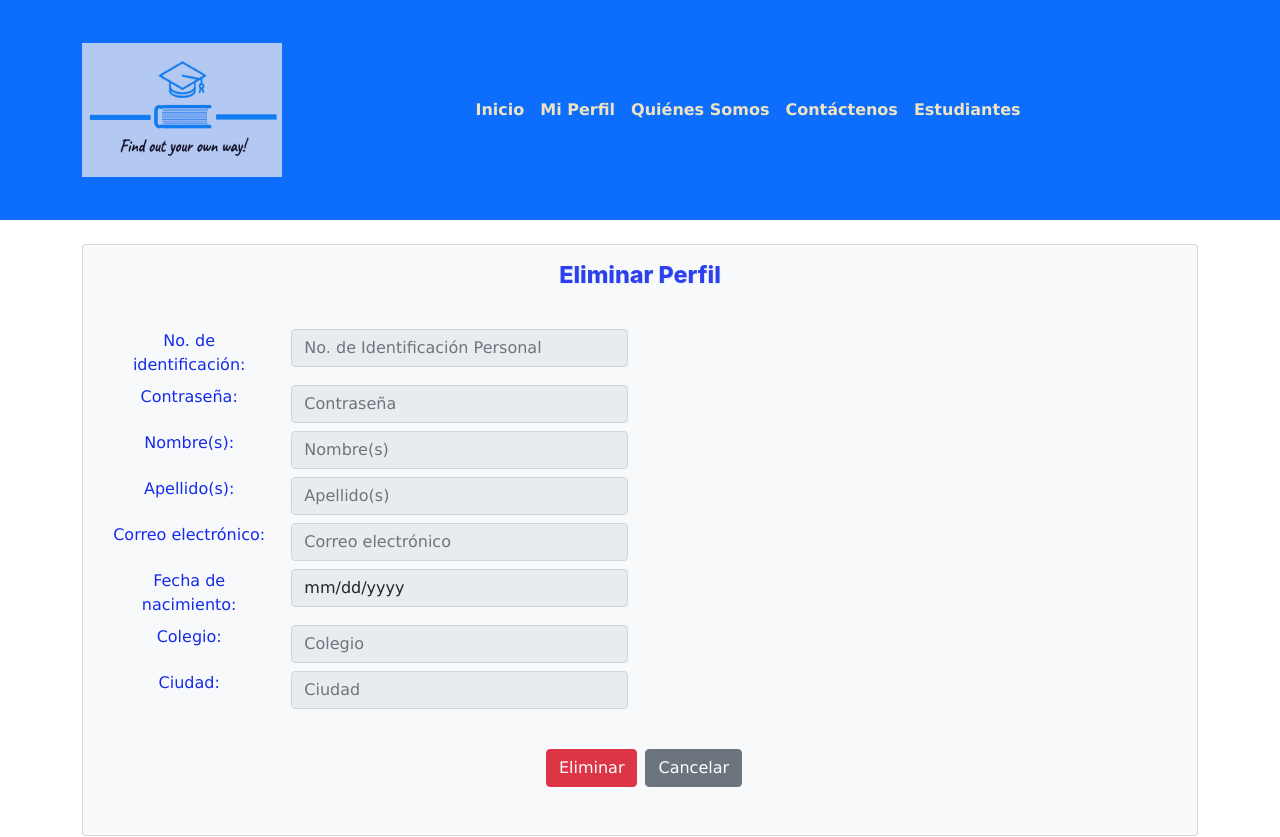
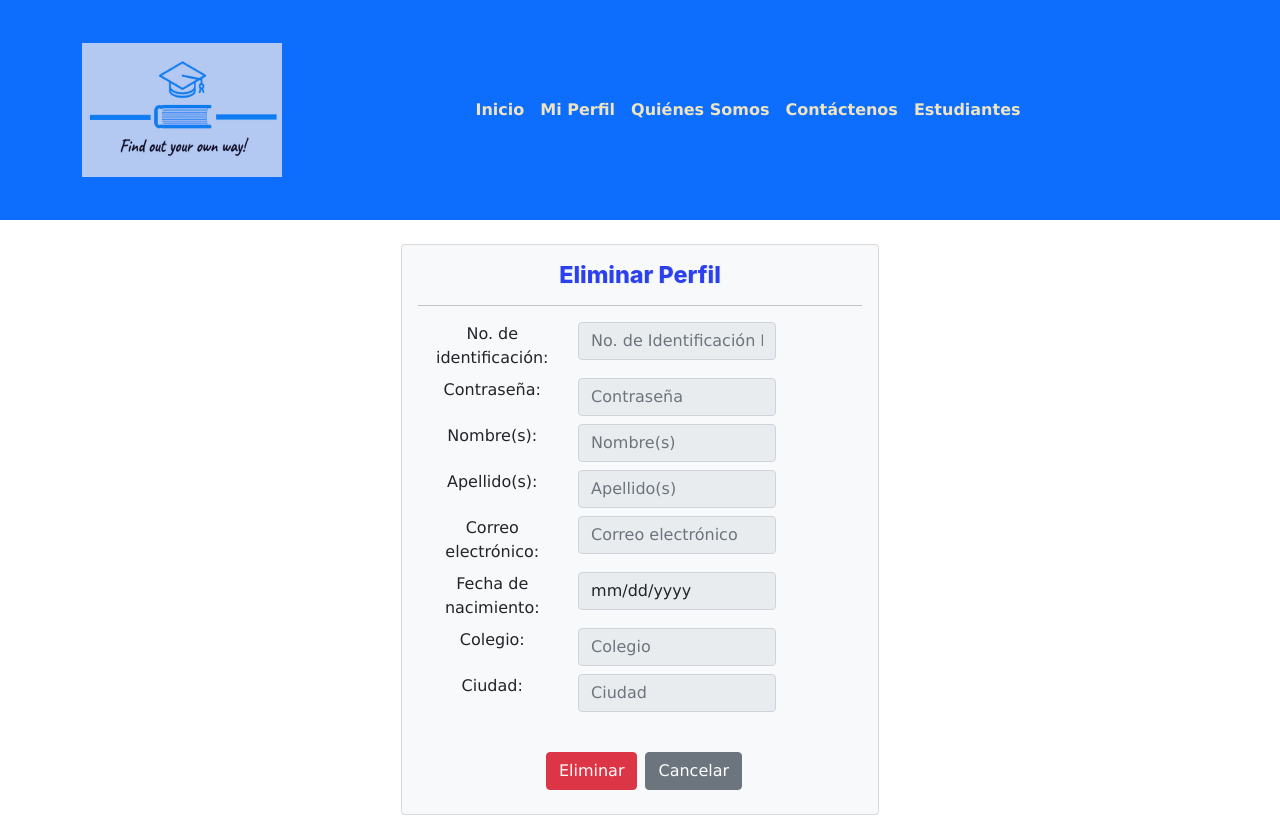
Before and after one commit to polware/Grupo30_Equipo3, a Vue app in the folder cli/: page /borrarperfil in a window 1280 px wide. Shown: the top 837 px of the page. Built offline with nearby package versions, Linux system fonts and the light colour scheme; no server answers.

Commit message:
Plantilla de borrar perfil actualizada.

```diff
--- a/cli/src/views/BorrarPerfil.vue
+++ b/cli/src/views/BorrarPerfil.vue
@@ -1,6 +1,5 @@
 <template>
-    <section>
-    <div class="container">
+    <div>
         <b-alert
             :show="dismissCountDown"
             dismissible
@@ -10,75 +9,75 @@
             {{mensaje.texto}}
         </b-alert>
         <br>
+        <form class="contenido">
         <b-card bg-variant="light">
             <h2>Eliminar Perfil</h2>
-            <br>
+            <hr>
             <b-container fluid>
                 <b-row class="my-2">
-                    <b-col sm="2"><label for="input-none">No. de identificación:</label></b-col>
-                    <b-col sm="4">
+                    <b-col sm="4"><label for="input-none">No. de identificación:</label></b-col>
+                    <b-col sm="6">
                     <b-form-input type="text" id="input-none" :state="null" placeholder="No. de Identificación Personal" v-model="estudianteBorrar.numident" disabled></b-form-input>
                     </b-col>
                 </b-row>
 
                 <b-row class="my-2">
-                    <b-col sm="2"><label for="input-none">Contraseña:</label></b-col>
-                    <b-col sm="4">
+                    <b-col sm="4"><label for="input-none">Contraseña:</label></b-col>
+                    <b-col sm="6">
                     <b-form-input type="password" id="input-none" :state="null" placeholder="Contraseña" v-model="estudianteBorrar.password" disabled></b-form-input>
                     </b-col>
                 </b-row>
 
                 <b-row class="my-2">
-                    <b-col sm="2"><label for="input-none">Nombre(s):</label></b-col>
-                    <b-col sm="4">
+                    <b-col sm="4"><label for="input-none">Nombre(s):</label></b-col>
+                    <b-col sm="6">
                     <b-form-input type="text" id="input-none" :state="null" placeholder="Nombre(s)" v-model="estudianteBorrar.nombre" disabled></b-form-input>
                     </b-col>
                 </b-row>
 
                 <b-row class="my-2">
-                    <b-col sm="2"><label for="input-none">Apellido(s):</label></b-col>
-                    <b-col sm="4">
+                    <b-col sm="4"><label for="input-none">Apellido(s):</label></b-col>
+                    <b-col sm="6">
                     <b-form-input type="text" id="input-none" :state="null" placeholder="Apellido(s)" v-model="estudianteBorrar.apellido" disabled></b-form-input>
                     </b-col>
                 </b-row>
 
                 <b-row class="my-2">
-                    <b-col sm="2"><label for="input-none">Correo electrónico:</label></b-col>
-                    <b-col sm="4">
+                    <b-col sm="4"><label for="input-none">Correo electrónico:</label></b-col>
+                    <b-col sm="6">
                     <b-form-input type="text" id="input-none" :state="null" placeholder="Correo electrónico" v-model="estudianteBorrar.correo" disabled></b-form-input>
                     </b-col>
                 </b-row>
 
                 <b-row class="my-2">
-                    <b-col sm="2"><label for="input-none">Fecha de nacimiento:</label></b-col>
-                    <b-col sm="4">
+                    <b-col sm="4"><label for="input-none">Fecha de nacimiento:</label></b-col>
+                    <b-col sm="6">
                     <b-form-input type="date" id="input-none" :state="null" placeholder="Fecha de nacimiento" v-model="estudianteBorrar.fechanac" disabled></b-form-input>
                     </b-col>
                 </b-row>
 
                 <b-row class="my-2">
-                    <b-col sm="2"><label for="input-none">Colegio:</label></b-col>
-                    <b-col sm="4">
+                    <b-col sm="4"><label for="input-none">Colegio:</label></b-col>
+                    <b-col sm="6">
                     <b-form-input type="text" id="input-none" :state="null" placeholder="Colegio" v-model="estudianteBorrar.colegio" disabled></b-form-input>
                     </b-col>
                 </b-row>
 
                 <b-row class="my-2">
-                    <b-col sm="2"><label for="input-none">Ciudad:</label></b-col>
-                    <b-col sm="4">
+                    <b-col sm="4"><label for="input-none">Ciudad:</label></b-col>
+                    <b-col sm="6">
                     <b-form-input type="text" id="input-none" :state="null" placeholder="Ciudad" v-model="estudianteBorrar.ciudad" disabled></b-form-input>
                     </b-col>
                 </b-row>
-
                 <br>
                     <b-button @click.prevent="borrarPerfil(estudianteBorrar._id)" class="btn-danger my-2 mx-2">Eliminar</b-button>
                     <router-link :to="{name: 'Profile', params: {id:estudianteBorrar._id} }" class="btn btn-secondary">Cancelar</router-link>
-            </b-container>
-            <br>
+                <br>
+	    </b-container>
         </b-card>
+	</form>
         <br>
-        </div>
-    </section>
+</div>
 </template>
 <script>
 import axios from "axios";
@@ -141,6 +140,14 @@ export default {
 }
 </script>
 <style lang="scss">
+.contenido{
+    font-family: Verdana, sans-serif;
+    overflow-y: scroll;
+    display: flex;
+    align-items: center;
+    justify-content: center;
+}
+
 footer {
   font-family: Verdana, sans-serif;
   color: #fff;
@@ -150,17 +157,6 @@ footer {
   background: #0d6efd;
   }
 
-section {
-  min-height: 517px;
-  font-family: Verdana, sans-serif;
-  color: rgb(21, 43, 235);
-  background: #fff;
-  overflow: auto;
-  display: flex;
-  align-items: center;
-  justify-content: space-around;
-  text-align: center;
-}
 h2 {
     font-family: "Inter", sans-serif;
     text-align: center;
```
